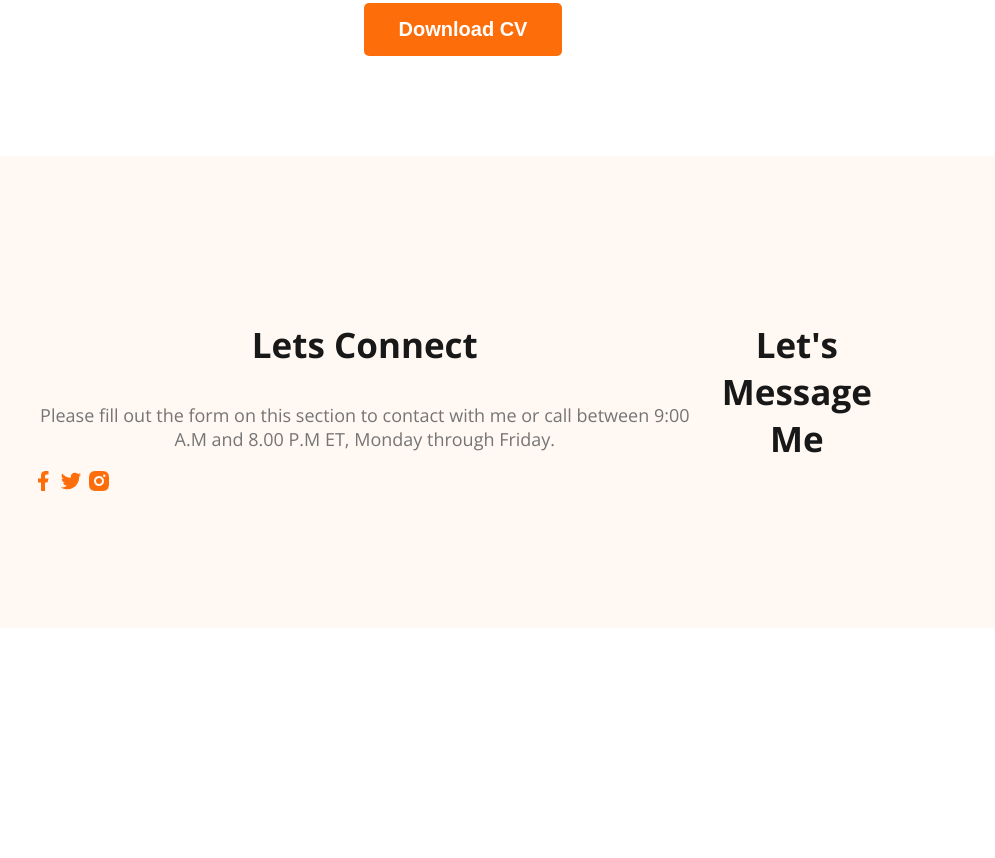
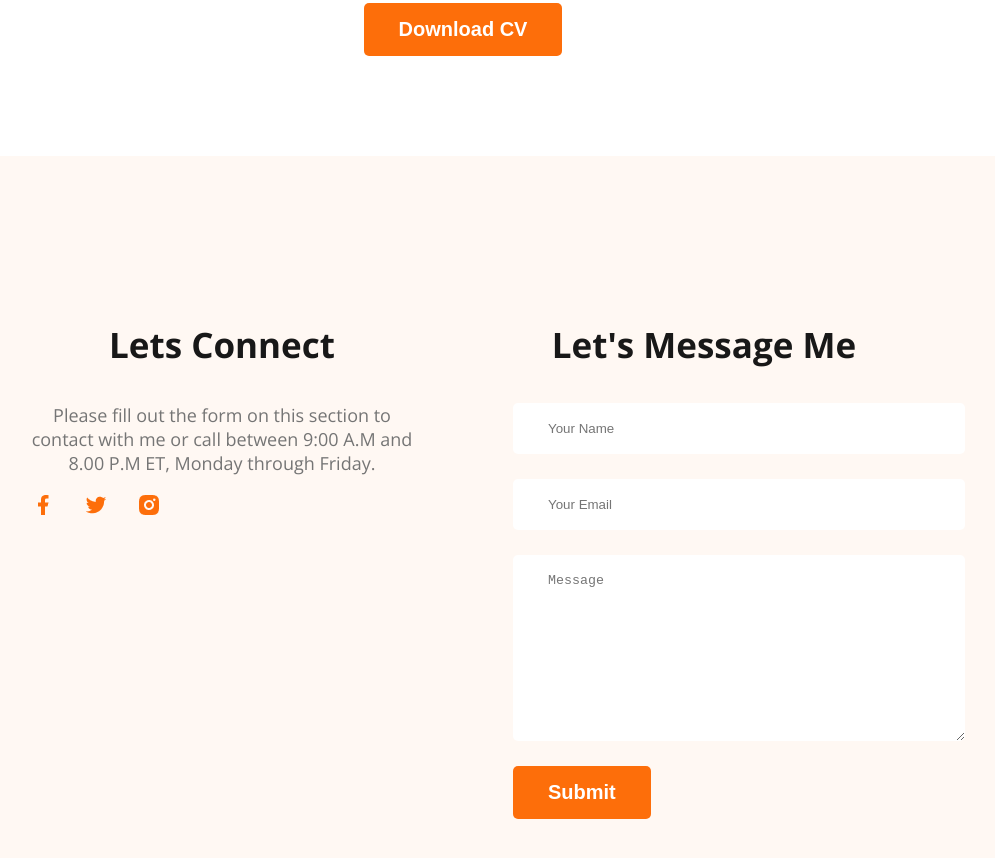
Before and after one commit to RawshanaraEity/web-developer-portfolio, a plain HTML site: page index.html in a window 1280 px wide. Shown: the part 3091-3949 px from the top of the page, without its empty margins (177-1172 px from the left). Before the commit the page ends 3727 px from the top, so only its background shows below. Drawn offline with nearby package versions, Linux system fonts and the light colour scheme.

Commit message:
finished footer section contact form

```diff
--- a/index.html
+++ b/index.html
@@ -165,6 +165,12 @@
         </div>
         <div class="footer-column">
             <h3 class="section-title">Let's Message Me</h3>
+            <form class="contact" action="">
+                <input type="text" placeholder="Your Name">
+                <input type="email" placeholder="Your Email" id="">
+                <textarea name="" id="" cols="30" rows="10" placeholder="Message"></textarea>
+                <input class="btn-primary" type="submit" value="Submit">
+            </form>
         </div>
     </footer>
 </body>
--- a/styles/portfolio.css
+++ b/styles/portfolio.css
@@ -187,9 +187,27 @@ main section {
 }
 
 /* footer style  */
+
 footer{
     display: flex;
+    gap: 100px;
     background: #FFF8F3;
     margin-top: 100px;
     padding: 130px 200px;
 }
+.footer-column{
+    width: 50%;
+}
+.social-links a{
+    margin-right: 25px;
+}
+.contact input[type="text"],input[type="email"] ,textarea{
+    display: block;
+    margin-bottom: 25px;
+    padding: 18px 35px;
+    color: #757575;
+    border-radius: 5px;
+    background: #fff;
+    border: 0;
+    width: 100%;
+}
```
